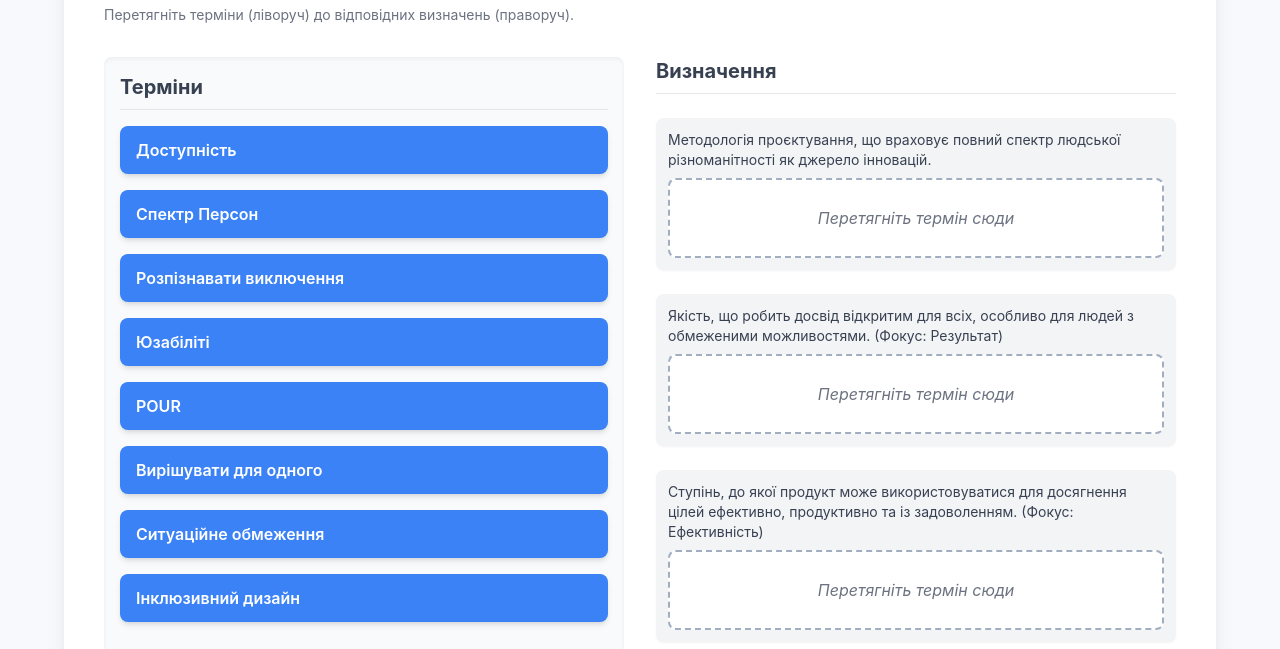
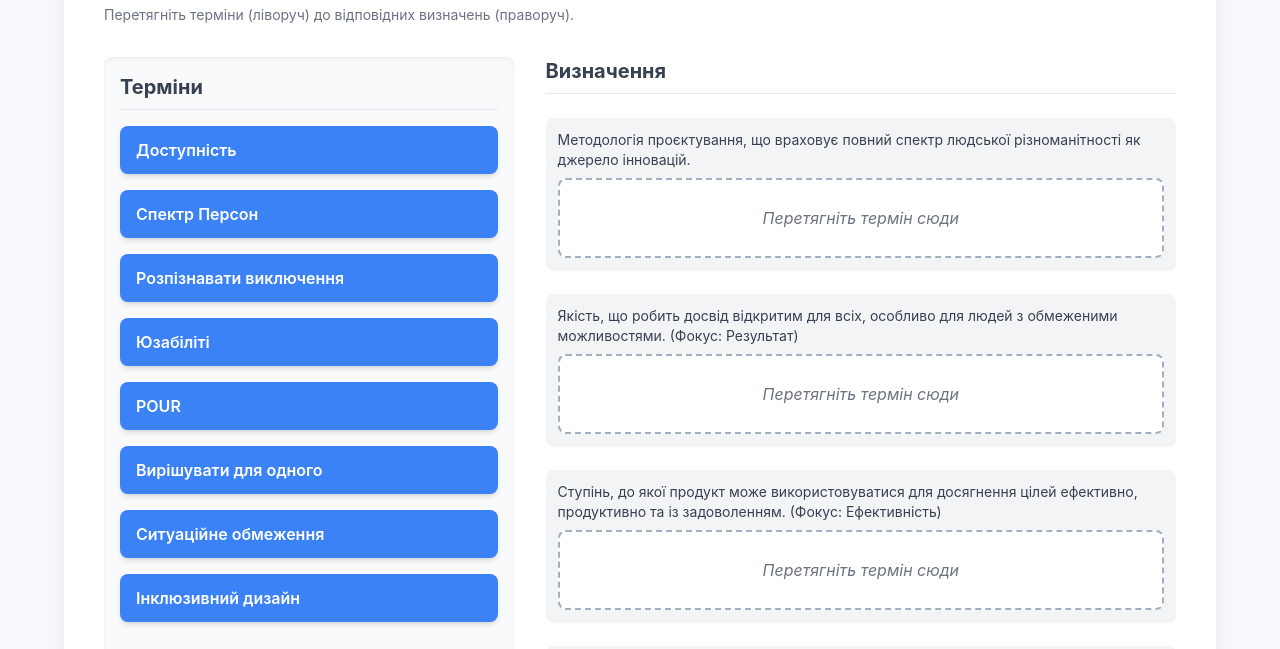
Before and after one commit to OlhaShu/Incl, a plain HTML site: page index.html in a window 1280 px wide. Shown: the part 151-800 px from the top of the page. Drawn offline with nearby package versions, Linux system fonts and the light colour scheme.

Commit message:
Update index.html

```diff
--- a/index.html
+++ b/index.html
@@ -61,15 +61,15 @@
             <p class="text-sm text-gray-500 mt-2">Перетягніть терміни (ліворуч) до відповідних визначень (праворуч).</p>
         </header>
 
-        <div class="grid grid-cols-1 lg:grid-cols-2 gap-8">
-            <!-- Draggable Terms Column -->
-            <div id="terms-container" class="space-y-4 p-4 bg-gray-50 rounded-lg shadow-inner order-2 lg:order-1">
+        <div class="grid grid-cols-1 lg:grid-cols-5 gap-8">
+            <!-- Draggable Terms Column (40% width on large screens) -->
+            <div id="terms-container" class="space-y-4 p-4 bg-gray-50 rounded-lg shadow-inner order-2 lg:order-1 lg:col-span-2">
                 <h2 class="text-xl font-bold text-gray-700 mb-4 border-b pb-2">Терміни</h2>
                 <!-- Terms will be inserted here by JavaScript and shuffled -->
             </div>
 
-            <!-- Drop Zones Column -->
-            <div id="definitions-container" class="space-y-6 order-1 lg:order-2">
+            <!-- Drop Zones Column (60% width on large screens) -->
+            <div id="definitions-container" class="space-y-6 order-1 lg:order-2 lg:col-span-3">
                 <h2 class="text-xl font-bold text-gray-700 mb-4 border-b pb-2">Визначення</h2>
                 <!-- Definitions and Drop Zones -->
             </div>
```
